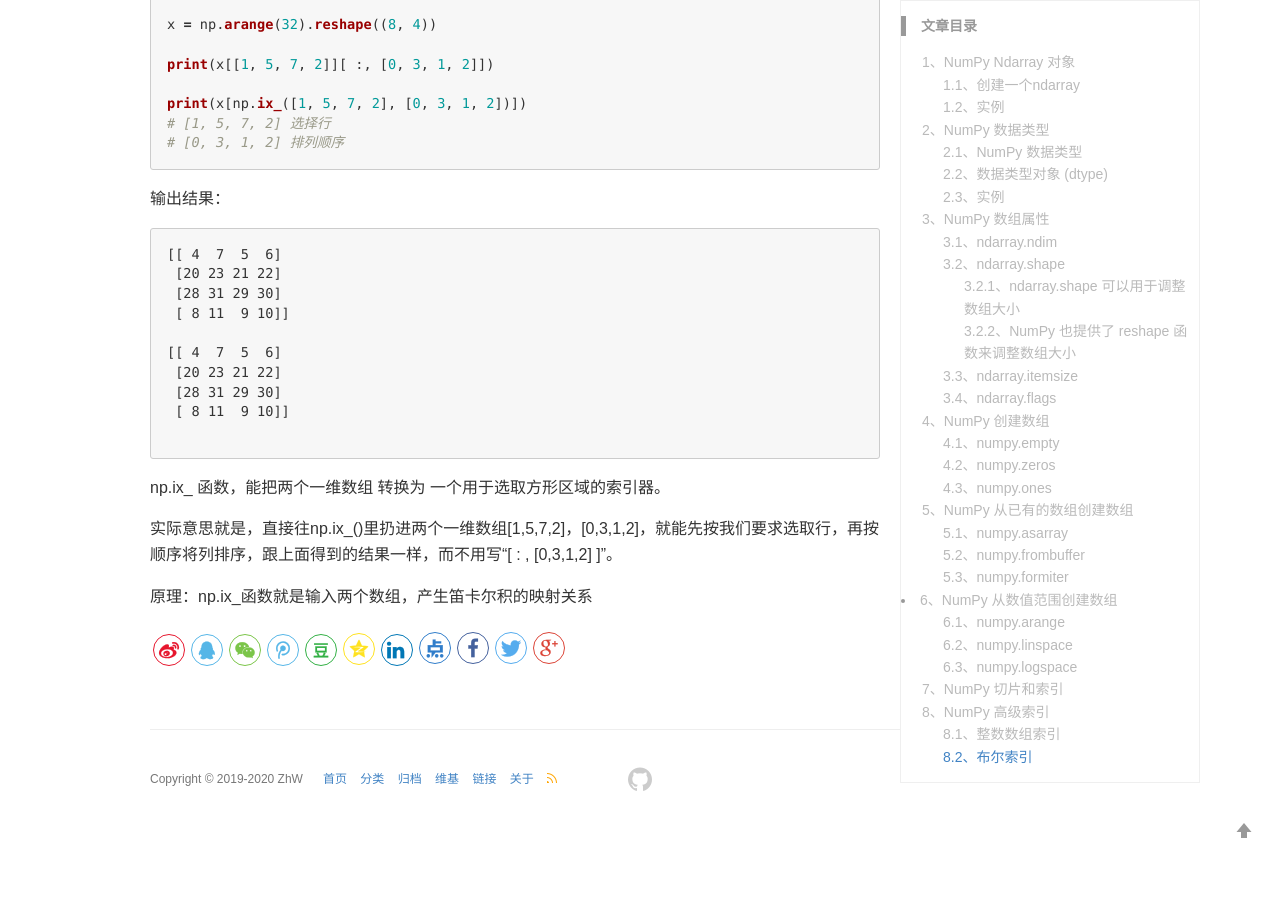
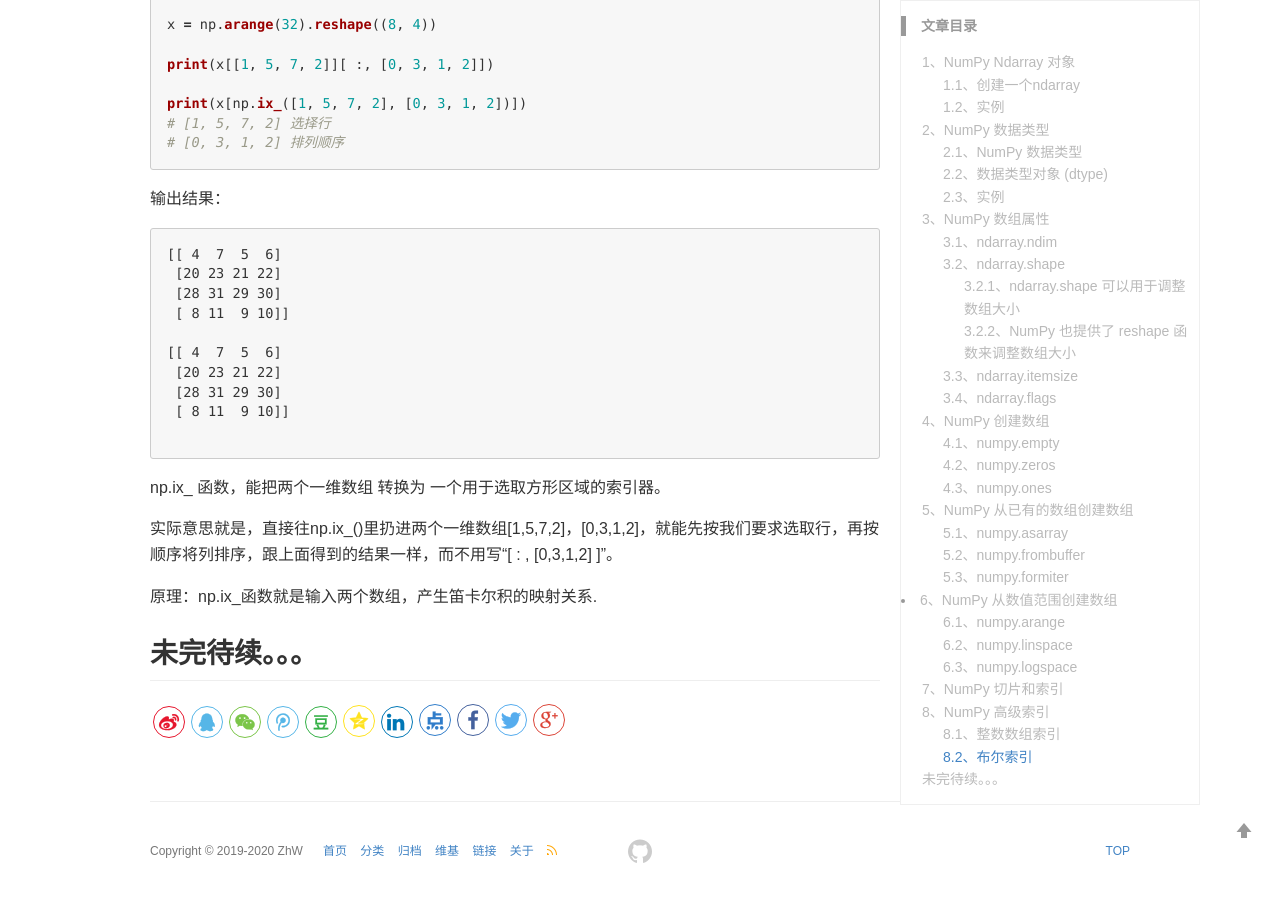
Before and after one commit to lazwan/lazywa.github.io, a Jekyll site: the page built from _posts/2020-01-30-numpy.md, in a window 1280 px wide and 900 px high, scrolled down 25281 px. Built offline with Jekyll 4.4.1, drawn with Linux system fonts in a browser that asks for light colours; comment, search, counter and statistics services are not loaded; before the commit the page ends 26109 px from its top, so only the background shows below that.

Commit message:
update numpy.md

```diff
--- a/_posts/2020-01-30-numpy.md
+++ b/_posts/2020-01-30-numpy.md
@@ -1121,4 +1121,6 @@ np.ix_ 函数，能把两个一维数组 转换为 一个用于选取方形区
 
 实际意思就是，直接往np.ix_()里扔进两个一维数组[1,5,7,2]，[0,3,1,2]，就能先按我们要求选取行，再按顺序将列排序，跟上面得到的结果一样，而不用写“[ : , [0,3,1,2] ]”。
 
-原理：np.ix_函数就是输入两个数组，产生笛卡尔积的映射关系
+原理：np.ix_函数就是输入两个数组，产生笛卡尔积的映射关系.
+
+## 未完待续。。。
```
